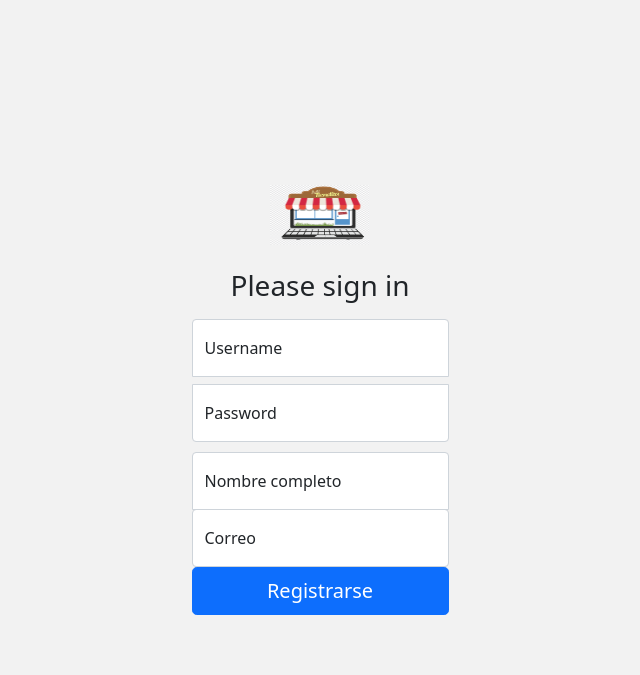
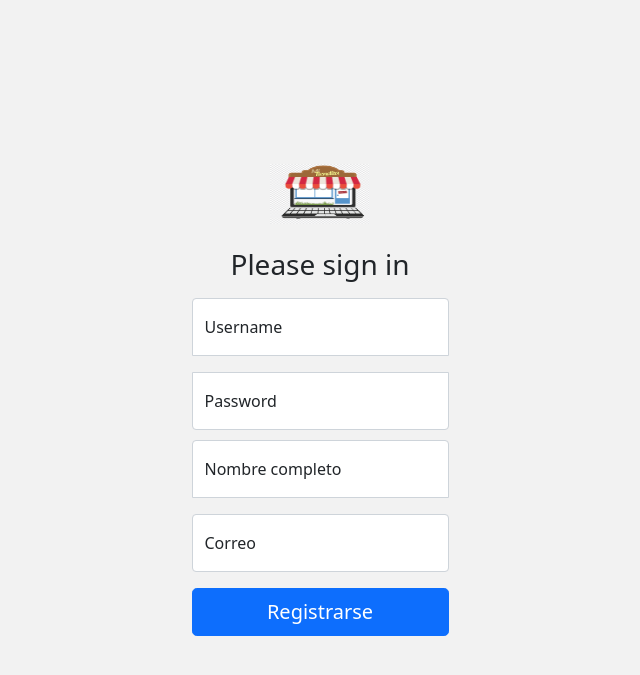
Before and after one commit to darlenys28/proyecto, a Flask app: page /registrarse in a window 1280 px wide. Shown: the top 675 px of the page, without its empty margins (320-960 px from the left). Run offline with Flask 3, Linux system fonts and the light colour scheme; some libraries are stand-ins or nearby versions.

Commit message:
cambios admin

```diff
--- a/src/app.py
+++ b/src/app.py
@@ -62,7 +62,7 @@ def login():
         if logged_user is not None:
             login_user(logged_user)
 
-            print(current_user.role)
+            #print(current_user.role)
 
             if current_user.role == 'user':
                 return redirect(url_for('home'))
--- a/src/static/css/login.css
+++ b/src/static/css/login.css
@@ -2,15 +2,13 @@ html,
 body {
   height: 100%;
 
-    height:100vh;
-    margin:0;
-    display:flex;
-    justify-content:center; /* centra horizontal */
-    align-items:center;     /* centra vertical */
-    background:#f2f2f2;
+  height: 100vh;
+  margin: 0;
+  display: flex;
+  justify-content: center; /* centra horizontal */
+  align-items: center; /* centra vertical */
+  background: #f2f2f2;
 }
-
-
 
 .form-signin {
   max-width: 500px;
@@ -22,13 +20,13 @@ body {
 }
 
 .form-signin input[type="email"] {
-  margin-bottom: -1px;
+  margin-bottom: 15px;
   border-bottom-right-radius: 0;
   border-bottom-left-radius: 0;
 }
 
 .form-signin input[type="text"] {
-  margin-bottom: -1px;
+  margin-bottom: 15px;
   border-bottom-right-radius: 0;
   border-bottom-left-radius: 0;
 }
--- a/src/templates/registrarse.html
+++ b/src/templates/registrarse.html
@@ -25,7 +25,7 @@
     <h1 class="h3 mb-3 fw-normal">Please sign in</h1>
     <input type="hidden" name="csrf_token" value="{{ csrf_token() }}">
 
-    <div class="form-floating">
+    <div class="form-floating mb-3">
         <input type="text" class="form-control" id="username" name="username" placeholder="Username">
         <label for="username">Username</label>
     </div>
@@ -35,12 +35,12 @@
         <label for="password">Password</label>
     </div>
 
-    <div class="form-floating">
+    <div class="form-floating mb-3">
         <input type="text" class="form-control" id="fullname" name="fullname" placeholder="nombre completo">
         <label for="username">Nombre completo</label>
     </div>
 
-    <div class="form-floating">
+    <div class="form-floating mb-3">
         <input type="gmail" class="form-control" id="correo" name="correo" placeholder="correo">
         <label for="username">Correo</label>
     </div>
```
